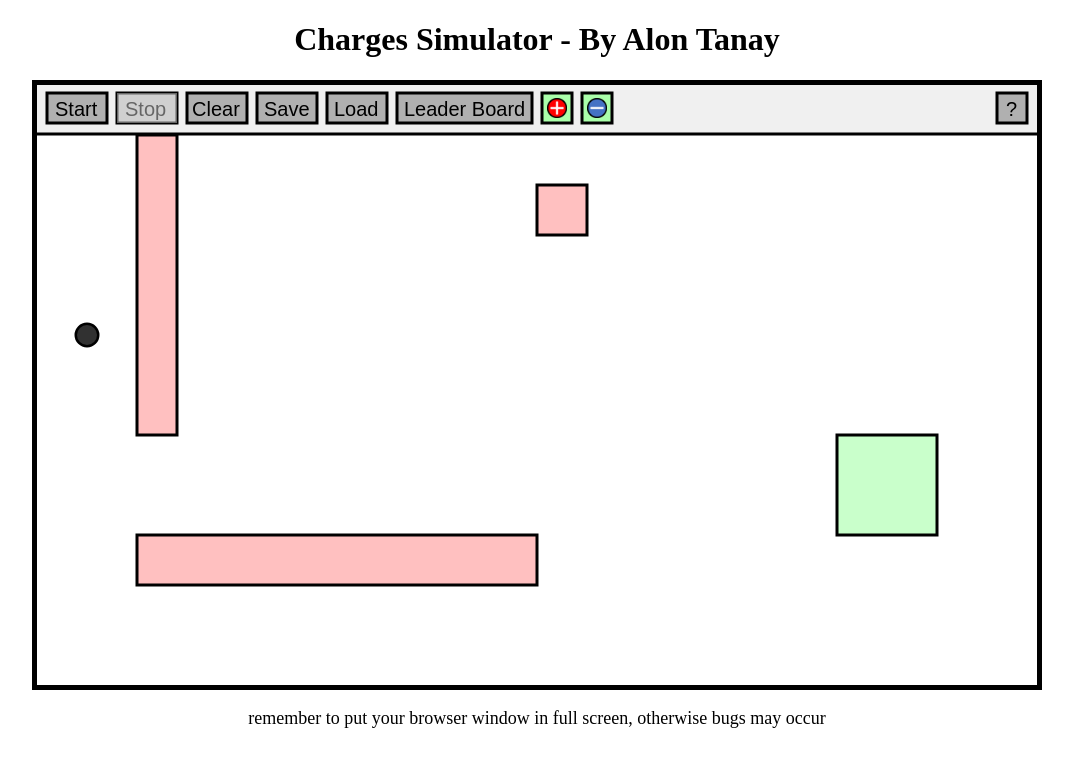
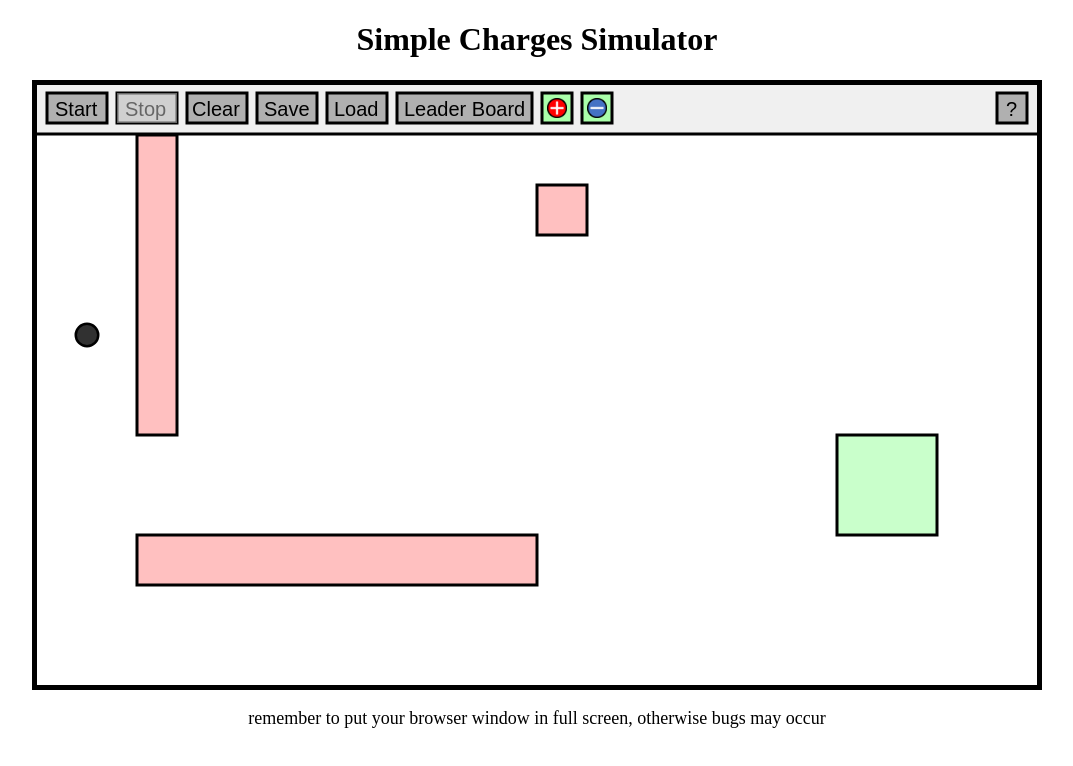
Before and after one commit to alontanay/alontanay.github.io, a plain HTML site: page index.html in a window 1280 px wide. Shown: the whole page, without its empty margins (103-1176 px from the left). Drawn offline with nearby package versions, Linux system fonts and the light colour scheme.

Commit message:
Update index.html

```diff
--- a/index.html
+++ b/index.html
@@ -18,7 +18,7 @@
         <img id="trash_img" src="trash.png" onload="loaded()">
     </div>
     <div id="main_div" style="display: block;">
-        <h1>Charges Simulator - By Alon Tanay</h1>
+        <h1>Simple Charges Simulator</h1>
         <canvas style="cursor: grab"  ondrop="dropHandler(event);" ondragover="dragOverHandler(event);"  id="screen"><!--Hi, your browser does not support html5 canvas... update your browser or get a decent one like <link href="https://www.mozilla.org/en-US/firefox/new/">firefox</link>--></canvas>
         <p>remember to put your browser window in full screen, otherwise bugs may occur</p>
     </div>
```
